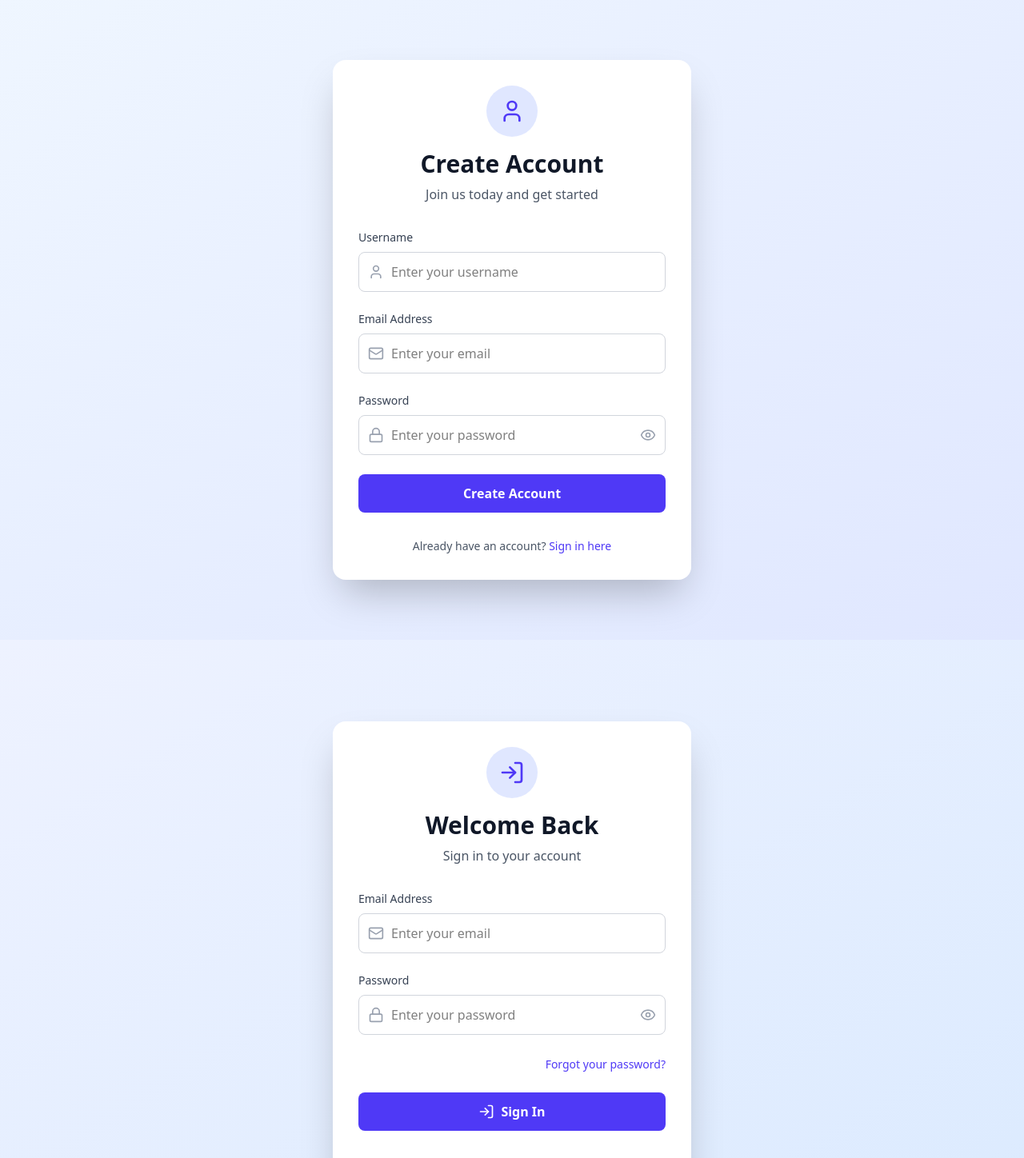
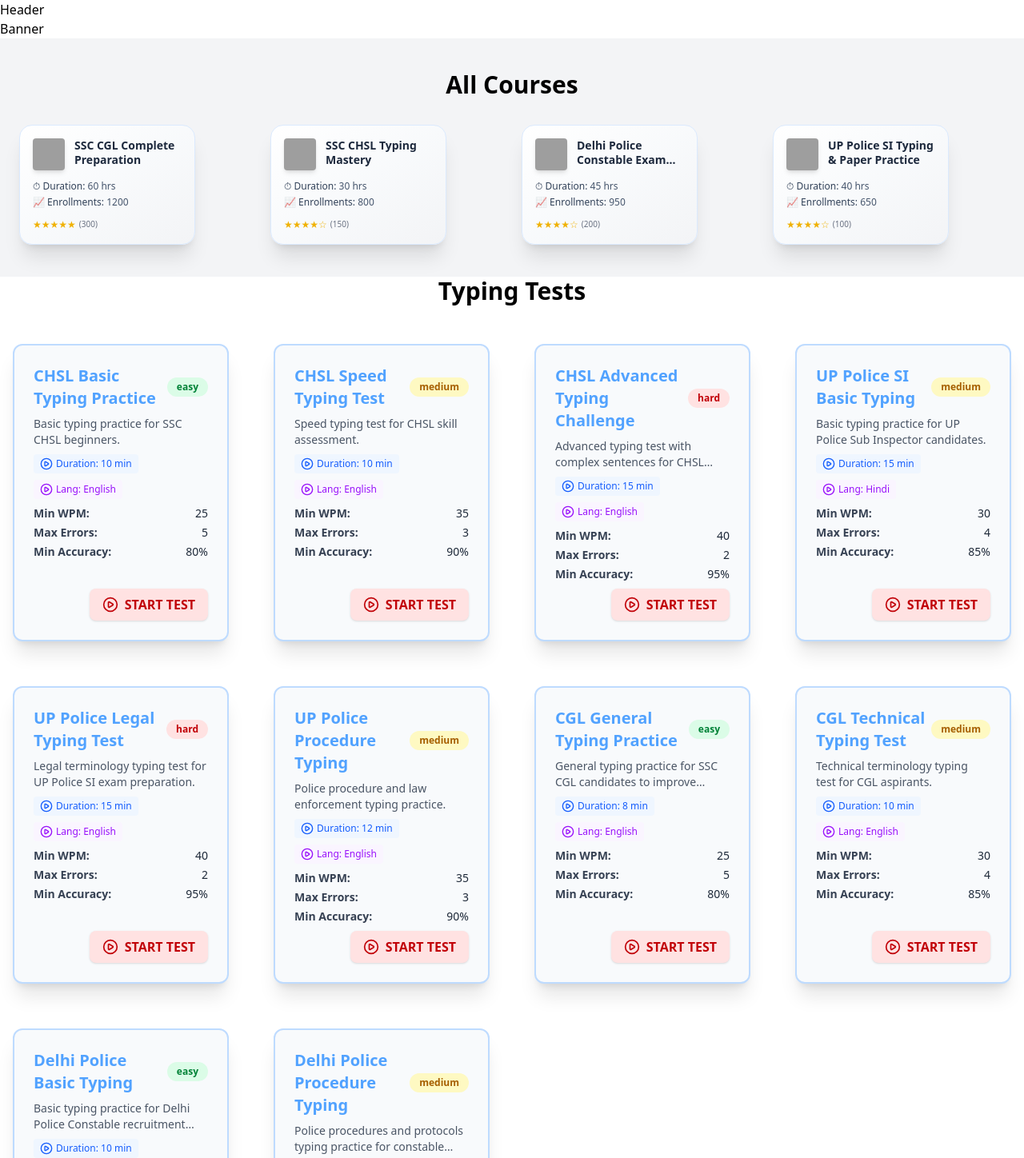
Before and after one commit to Test-coach/Front-end, a React (Vite) app: page / in a window 1280 px wide. Shown: the top 1448 px of the page at 80% size. Built offline with nearby package versions, Linux system fonts and the light colour scheme; grey boxes are pictures that could not be loaded.

Commit message:
setUp routes and make header and footer component

```diff
--- a/src/App.jsx
+++ b/src/App.jsx
@@ -1,7 +1,16 @@
 import React from 'react';
+import { BrowserRouter as Router, Routes, Route, Link } from 'react-router-dom';
 import { useDispatch, useSelector } from 'react-redux';
-import { setUser, clearUser } from './redux/userSlice';
+import { setUser } from './redux/userSlice';
+
 import Home from './components/home/Home';
+import Login from './components/authentication/Login';
+import Register from './components/authentication/Register';
+import Admin from './components/admin/Admin';
+import About from './components/screen/About';
+import Payment from './components/payment/Payment';
+// import About from './components/About';
+// import UserInfo from './components/UserInfo';
 
 const App = () => {
   const dispatch = useDispatch();
@@ -15,27 +24,27 @@ const App = () => {
     dispatch(setUser({}));
   };
 
-  console.log("user " , user)
-
-
-
   return (
-    <div>
-  {/* <h2>User Info</h2>
-
-  {user && Object.keys(user).length > 0 ? (
-    <div>
-      <p>Name: {user.name}</p>
-      <p>Age: {user.age}</p>
-    </div>
-  ) : (
-    <p>No user info</p>
-  )}
-
-  <button onClick={handleSetUser}>Set User</button>
-  <button onClick={handleClearUser}>Clear User</button> */}
-  <Home/>
-</div>
+    <Router>
+      <Routes>
+        <Route path="/" element={<Home />} />
+         <Route path="/login" element={<Login />} />
+          <Route path="/register" element={<Register />} />
+           <Route path="/admin" element={<Admin />} />
+            <Route path="/about" element={<About />} />
+             <Route path="/payment" element={<Payment />} />
+        {/* <Route
+          path="/user"
+          element={
+            <UserInfo
+              user={user}
+              handleSetUser={handleSetUser}
+              handleClearUser={handleClearUser}
+            />
+          }
+        /> */}
+      </Routes>
+    </Router>
   );
 };
 
--- /dev/null
+++ b/src/components/admin/Admin.jsx
@@ -0,0 +1,9 @@
+import React from 'react'
+
+const Admin = () => {
+  return (
+    <div>Admin</div>
+  )
+}
+
+export default Admin
--- a/src/components/home/Home.jsx
+++ b/src/components/home/Home.jsx
@@ -2,14 +2,15 @@ import React from 'react';
 import {dummyCourses , dummyTypingTests} from '../../utils/dummData';
 import CourseCard from '../../utils/courseCard/CourseCard';
 import TestCard from '../../utils/testCard/TestCard';
-import Register from '../authentication/Register';
-import Login from '../authentication/Login';
+import Header from '../../utils/header/Header';
+import Footer from '../../utils/footer/Footer';
+import Banner from '../banner/Banner';
 
 const Home = () => {
   return (
     <>
-    <Register/>
-    <Login/>
+   <Header/>
+   <Banner/>
     <div className=" bg-gray-100 px-6 py-10">
       <h1 className="text-3xl font-bold text-center mb-8">All Courses</h1>
       <div
@@ -37,6 +38,7 @@ const Home = () => {
         ))}
       </div>
     </div>
+    <Footer/>
     </>
   );
 };
--- /dev/null
+++ b/src/components/payment/Payment.jsx
@@ -0,0 +1,9 @@
+import React from 'react'
+
+const Payment = () => {
+  return (
+    <div>Payment</div>
+  )
+}
+
+export default Payment
--- /dev/null
+++ b/src/components/screen/About.jsx
@@ -0,0 +1,9 @@
+import React from 'react'
+
+const About = () => {
+  return (
+    <div>About</div>
+  )
+}
+
+export default About
```
